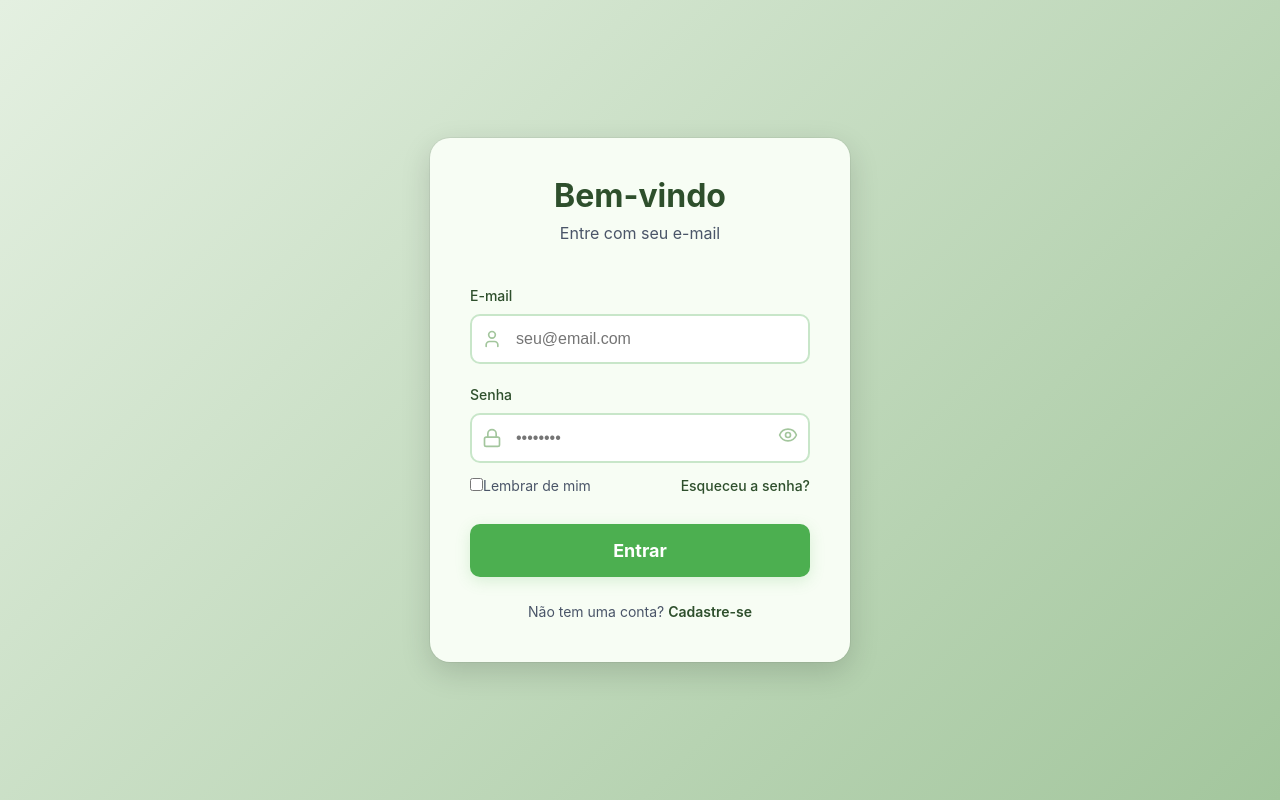
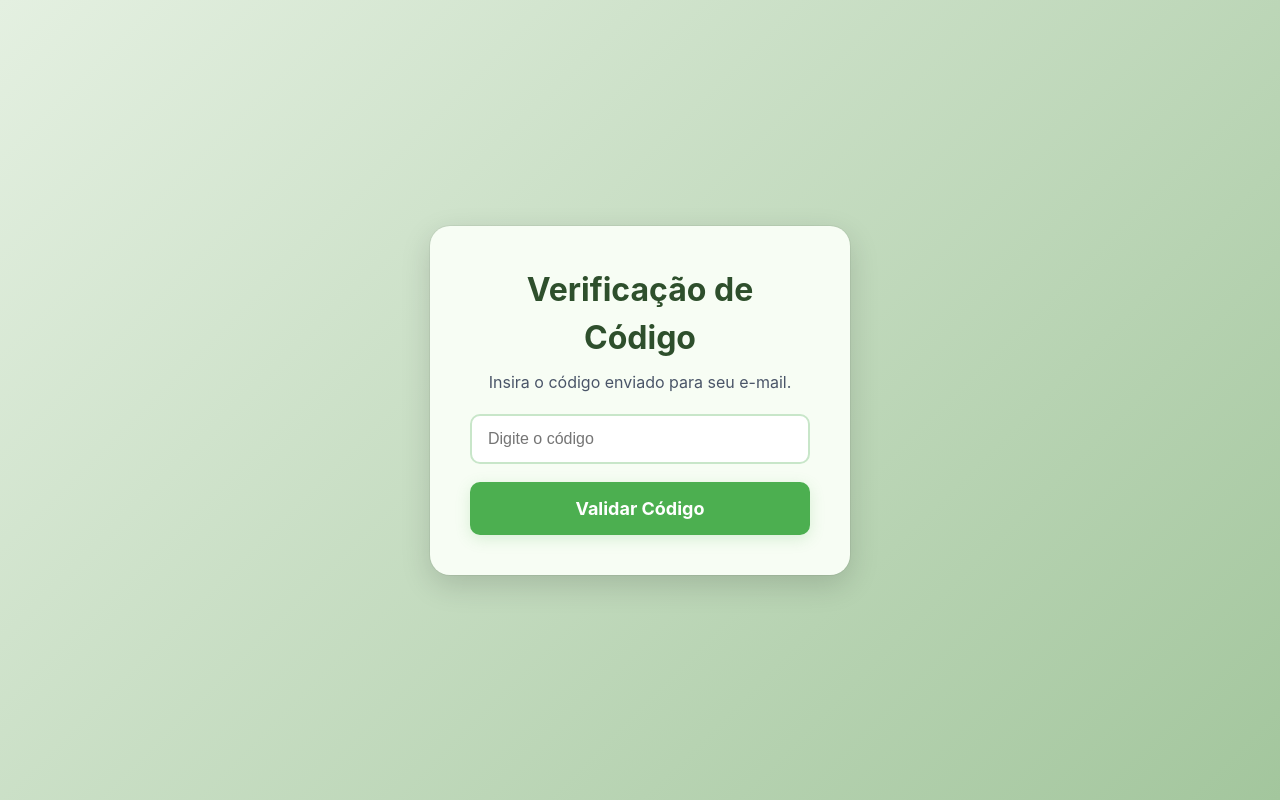
Before and after one commit to MrRobotRock/login-projeto, a React (Vite) app in the folder frontend/: page /verificar-codigo in a window 1280 px wide. Before the commit this address led to /login. Built offline with nearby package versions, Linux system fonts and the light colour scheme.

Commit message:
inclusao das duas primeiras telas de recuperar senha

```diff
--- a/frontend/index.html
+++ b/frontend/index.html
@@ -2,7 +2,7 @@
 <html lang="pt-BR">
   <head>
     <meta charset="UTF-8" />
-    <link rel="icon" href="./public/logo.png" />
+    <link rel="stylesheet" href="./public/logo.png">
     <meta name="viewport" content="width=device-width, initial-scale=1.0" />
     <title>Sistema</title>
   </head>
--- a/frontend/src/App.jsx
+++ b/frontend/src/App.jsx
@@ -4,7 +4,9 @@ import Registro from './pages/Registro';
 import Menu from './pages/Menu';
 import ProtectedRoute from './components/ProtectedRoute';
 import authService from './services/authService';
+import RecuperarSenha from './pages/RecuperarSenha';
 import './App.css';
+import CodigoVerificacao from './pages/CodigoVerificacao';
 
 function App() {
   return (
@@ -44,6 +46,9 @@ function App() {
           }
         />
         <Route path="*" element={<Navigate to="/login" replace />} />
+        <Route path="/recuperar-senha" element={<RecuperarSenha />} />
+        <Route path="/codigo-verificacao" element={<CodigoVerificacao />} />
+        <Route path="/verificar-codigo" element={<CodigoVerificacao />} />
       </Routes>
     </Router>
   );
--- /dev/null
+++ b/frontend/src/pages/CodigoVerificacao.css
@@ -0,0 +1,123 @@
+
+.codigo-container {
+  min-height: 100vh;
+  display: flex;
+  align-items: center;
+  justify-content: center;
+  background: var(--cor-gradiente-fundo);
+  padding: 20px;
+}
+
+.codigo-card {
+  background: var(--cor-fundo-card);
+  border-radius: 20px;
+  box-shadow: 0 10px 30px rgba(0, 0, 0, 0.15), 0 0 0 1px rgba(0, 0, 0, 0.05);
+  width: 100%;
+  max-width: 420px;
+  padding: 40px;
+  text-align: center;
+}
+
+.codigo-card h2 {
+  font-size: 32px;
+  font-weight: 700;
+  color: var(--cor-link);
+  margin: 0 0 8px 0;
+}
+
+.codigo-card p {
+  color: var(--cor-texto-secundario);
+  margin: 0 0 20px 0;
+  font-size: 16px;
+}
+
+.codigo-input {
+  width: 100%;
+  padding: 14px 16px;
+  border: 2px solid var(--cor-borda-input);
+  border-radius: 10px;
+  font-size: 16px;
+  transition: all 0.2s;
+  box-sizing: border-box;
+  background: white;
+  color: var(--cor-texto-principal);
+  margin-bottom: 10px;
+  color-scheme: light dark;
+}
+
+.codigo-input:focus {
+  outline: none;
+  border-color: var(--cor-destaque);
+  box-shadow: 0 0 0 4px var(--cor-destaque-foco-sombra);
+}
+
+@media (prefers-color-scheme: dark) {
+  .codigo-input {
+    background: #1a1a1a;
+    color: #ffffff;
+    border-color: #404040;
+  }
+
+  .codigo-input:focus {
+    border-color: var(--cor-destaque);
+    background: #2a2a2a;
+  }
+}
+
+.erro {
+  background: var(--cor-erro-fundo);
+  border: 1px solid var(--cor-erro-borda);
+  color: var(--cor-erro-texto);
+  padding: 12px;
+  border-radius: 8px;
+  margin-bottom: 16px;
+  font-size: 14px;
+}
+
+.botao-confirmar {
+  width: 100%;
+  padding: 16px;
+  background: var(--cor-destaque);
+  color: white;
+  border: none;
+  border-radius: 10px;
+  font-size: 18px;
+  font-weight: 700;
+  cursor: pointer;
+  transition: all 0.3s;
+  margin-top: 8px;
+  box-shadow: 0 4px 15px var(--cor-destaque-foco-sombra);
+}
+
+.botao-confirmar:hover {
+  background: var(--cor-destaque-hover);
+  transform: translateY(-2px);
+  box-shadow: 0 8px 18px var(--cor-destaque-foco-sombra);
+}
+
+.botao-confirmar:disabled {
+  opacity: 0.6;
+  cursor: not-allowed;
+}
+
+/* Responsividade */
+@media (max-width: 480px) {
+  .codigo-card {
+    padding: 30px;
+    border-radius: 16px;
+  }
+
+  .codigo-card h2 {
+    font-size: 28px;
+  }
+}
+
+@media (max-width: 360px) {
+  .codigo-card {
+    padding: 20px;
+  }
+
+  .codigo-input {
+    font-size: 14px;
+  }
+}
--- /dev/null
+++ b/frontend/src/pages/CodigoVerificacao.jsx
@@ -0,0 +1,51 @@
+import { useState } from "react";
+import './CodigoVerificacao.css';
+
+const CodigoVerificacao = () => {
+  const [codigo, setCodigo] = useState("");
+  const [erro, setErro] = useState("");
+  const validarCodigo = (e) => {
+    e.preventDefault();
+    if (codigo.trim() === "") {
+      setErro("Por favor, insira o código de verificação.");
+    } else if (codigo.length !== 6) {
+      setErro("O código deve conter 6 dígitos.");
+    } else {
+      setErro("");
+      alert("Código validado com sucesso! (Depois conectaremos ao back-end)");
+
+    }
+
+  };
+
+  return (
+
+    <div className="codigo-container">
+      <div className="codigo-card">
+        <h2>Verificação de Código</h2>
+        <p>Insira o código enviado para seu e-mail.</p>
+        <form onSubmit={validarCodigo}>
+          <input
+            type="text"
+            placeholder="Digite o código"
+            value={codigo}
+            onChange={(e) => setCodigo(e.target.value)}
+            className="codigo-input"
+            maxLength={6}
+          />
+
+          {erro && <p className="erro">{erro}</p>}
+          <button type="submit" className="botao-confirmar">
+            Validar Código
+          </button>
+        </form>
+
+      </div>
+
+    </div>
+
+  );
+
+};
+
+export default CodigoVerificacao;
--- a/frontend/src/pages/Login.jsx
+++ b/frontend/src/pages/Login.jsx
@@ -91,9 +91,16 @@ export default function Login() {
               <input type="checkbox" />
               <span>Lembrar de mim</span>
             </label>
-            <a href="#" className="forgot-password">
-              Esqueceu a senha?
-            </a>
+            <a
+  href="#"
+  className="forgot-password"
+  onClick={(e) => {
+    e.preventDefault();
+    navigate('/recuperar-senha');
+  }}
+>
+  Esqueceu a senha?
+</a>
           </div>
 
           <button type="submit" className="submit-button" disabled={loading}>
--- /dev/null
+++ b/frontend/src/pages/RecuperarSenha.css
@@ -0,0 +1,28 @@
+
+        .back-button {
+          display: flex;
+          align-items: center;
+          gap: 8px;
+          background: none;
+          border: none;
+          color: var(--cor-link);
+          font-size: 14px;
+          font-weight: 500;
+          cursor: pointer;
+          padding: 8px 0;
+          margin-bottom: 20px;
+          transition: all 0.2s;
+        }
+
+        .back-button:hover {
+          color: var(--cor-destaque);
+          transform: translateX(-4px);
+        }
+
+        .back-button svg {
+          transition: transform 0.2s;
+        }
+
+        .back-button:hover svg {
+          transform: translateX(-2px);
+        }
--- /dev/null
+++ b/frontend/src/pages/RecuperarSenha.jsx
@@ -0,0 +1,89 @@
+import { useState } from 'react';
+import { Mail, ArrowLeft } from 'lucide-react';
+import { useNavigate } from 'react-router-dom';
+import './RecuperarSenha.css'
+
+export default function RecuperarSenha() {
+  const navigate = useNavigate();
+  const [email, setEmail] = useState('');
+  const [error, setError] = useState('');
+  const [loading, setLoading] = useState(false);
+
+  const handleSubmit = async (e) => {
+    e.preventDefault();
+    setError('');
+    setLoading(true);
+
+    try {
+      // await recuperarSenhaService.enviarCodigo(email);
+
+      await new Promise(resolve => setTimeout(resolve, 1500));
+
+      console.log('Código enviado para:', email);
+
+      navigate('/verificar-codigo', { state: { email } });
+
+    } catch (err) {
+      setError(err.message || 'Erro ao enviar código. Tente novamente.');
+    } finally {
+      setLoading(false);
+    }
+  };
+
+  return (
+    <div className="login-container">
+      <div className="login-card">
+        <button
+          className="back-button"
+          onClick={() => navigate('/login')}
+          type="button"
+        >
+          <ArrowLeft size={20} />
+          <span>Voltar</span>
+        </button>
+
+        <div className="login-header">
+          <h1>Recuperar Senha</h1>
+          <p>Digite seu e-mail para receber o código de recuperação</p>
+        </div>
+
+        {error && <div className="error-message">{error}</div>}
+
+        <form onSubmit={handleSubmit} className="login-form">
+          <div className="form-group">
+            <label htmlFor="email">E-mail</label>
+            <div className="input-wrapper">
+              <Mail className="input-icon" size={20} />
+              <input
+                type="email"
+                id="email"
+                name="email"
+                value={email}
+                onChange={(e) => setEmail(e.target.value)}
+                placeholder="seu@email.com"
+                required
+              />
+            </div>
+          </div>
+
+          <button type="submit" className="submit-button" disabled={loading}>
+            {loading ? 'Enviando...' : 'Enviar Código'}
+          </button>
+        </form>
+
+        <p className="register-link">
+          Lembrou sua senha?{' '}
+          <a
+            href="#"
+            onClick={(e) => {
+              e.preventDefault();
+              navigate('/login');
+            }}
+          >
+            Fazer login
+          </a>
+        </p>
+      </div>
+    </div>
+  );
+}
```
Also changed, not shown: 1 other file (tests, documents, lock files or other folders).
